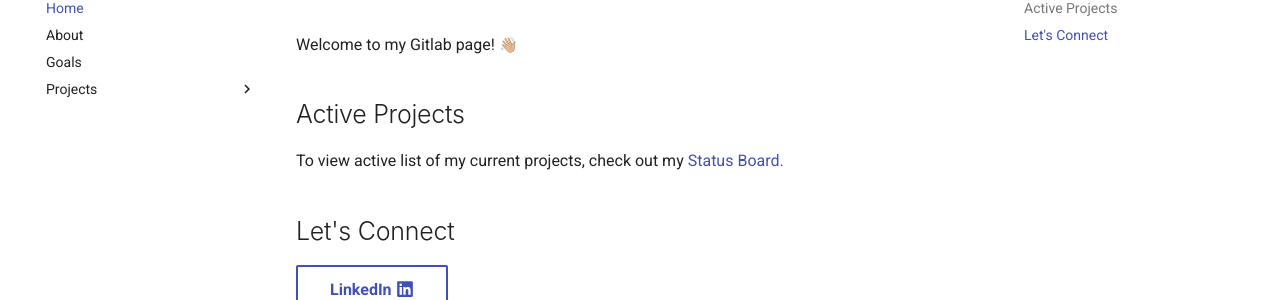
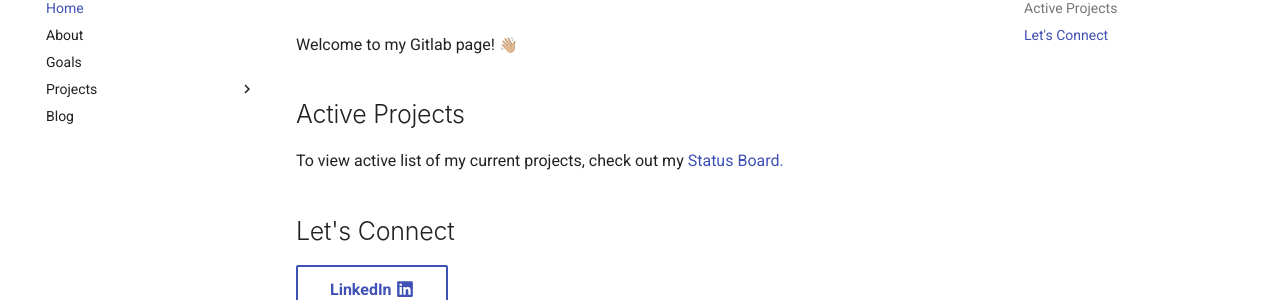
Before and after one commit to stevejoluc/stevejoluc.github.io, an MkDocs documentation site: the page built from docs/index.md, in a window 1280 px wide. Shown: the part 148-448 px from the top of the page. Built offline with MkDocs 1.6.1 and Material for MkDocs 9.7.7, drawn with Linux system fonts in a browser that asks for light colours; emoji names are drawn with the system emoji font.

Commit message:
Update mkdocs.yml

```diff
--- a/mkdocs.yml
+++ b/mkdocs.yml
@@ -140,3 +140,5 @@ nav:
   - Goals: goals/goals.md
   - Projects:
      - Active Projects: projects/projects.md
+  - Blog:
+    - blog/index.md
```
